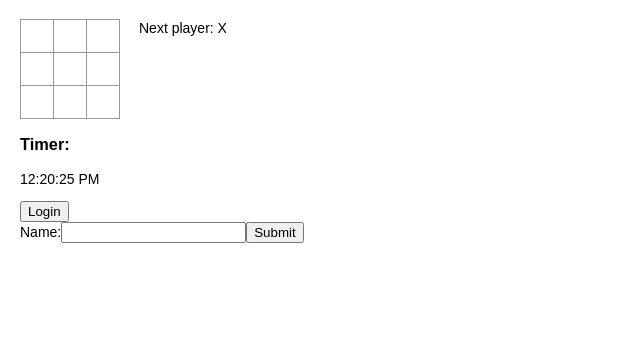
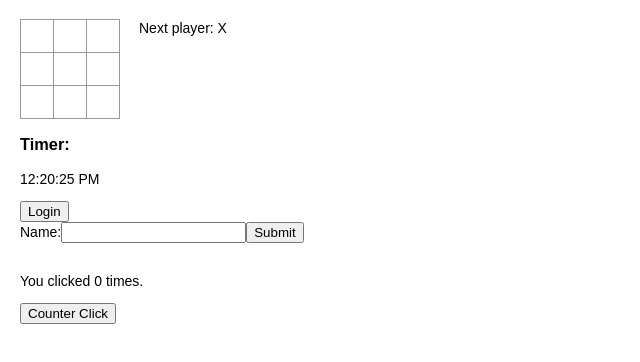
Before and after one commit to Sarthak-Agrawal/react-101, a React (Create React App) app: page / in a window 1280 px wide. Shown: the top 362 px of the page, without its empty margins (0-640 px from the left). Built offline with nearby package versions, Linux system fonts and the light colour scheme.

Commit message:
Used useState hook

```diff
--- a/public/index.html
+++ b/public/index.html
@@ -32,6 +32,7 @@
     <div id="timer"></div>
     <div id="button"></div>
     <div id="form"></div>
+    <div id="counter"></div>
     <!--
       This HTML file is a template.
       If you open it directly in the browser, you will see an empty page.
--- /dev/null
+++ b/src/hooks.tsx
@@ -0,0 +1,16 @@
+import React,{ useState } from "react";
+
+function Counter() {
+    const  [count, setCount]  = useState(0);
+
+    return (
+        <div>
+            <p>You clicked {count} times.</p>
+            <button onClick={() => setCount(count+1)}>
+                Counter Click
+            </button>
+        </div>
+    )
+}
+
+export default Counter;
--- a/src/index.tsx
+++ b/src/index.tsx
@@ -4,6 +4,7 @@ import './index.css';
 import Clock from './timer';
 import Button from './statefulButton';
 import NameForm from './form';
+import Counter from './hooks';
 
 interface SquareProps {
   value: string,
@@ -184,3 +185,8 @@ function Square(props: SquareProps) {
     <NameForm />,
     document.getElementById("form")
   )
+
+  ReactDOM.render(
+    <Counter />,
+    document.getElementById("counter")
+  )
```
